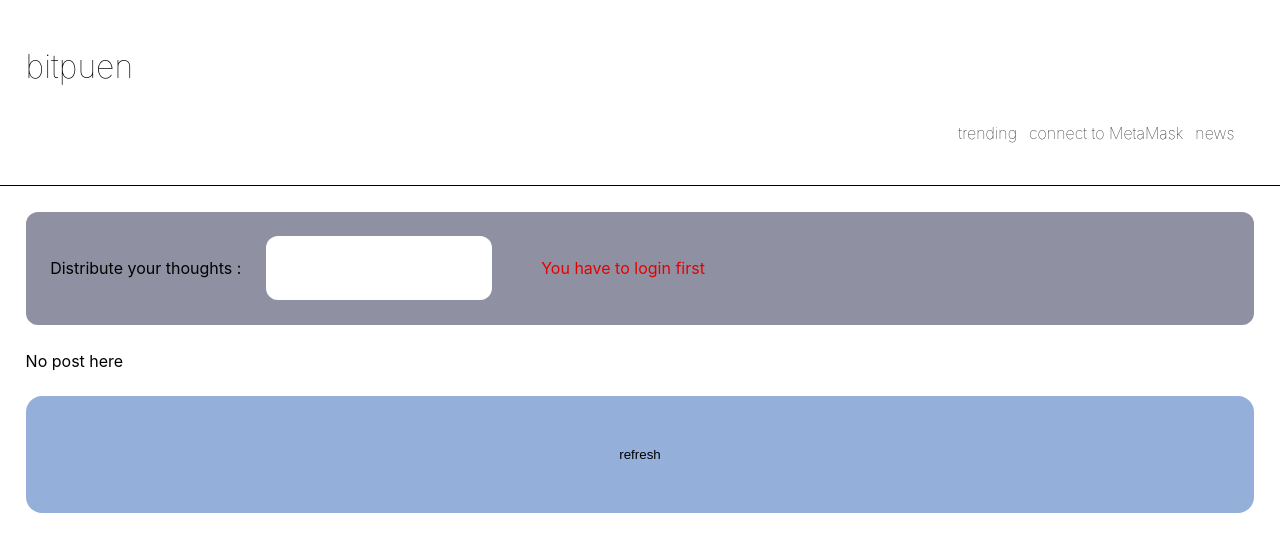
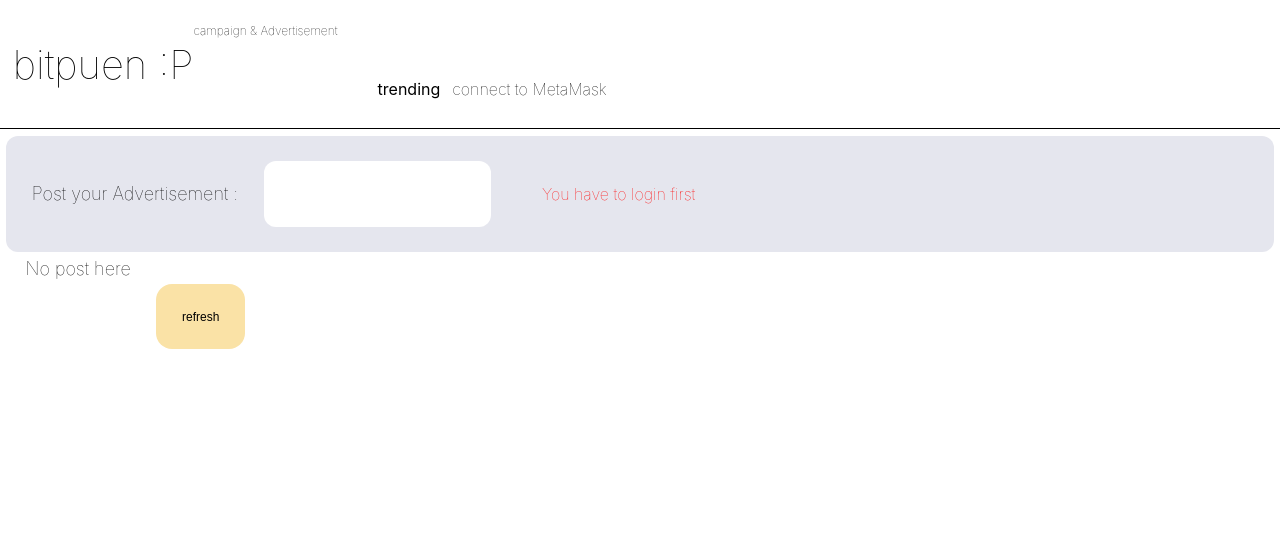
Before and after one commit to chusanapunn/Podduang, a React (Create React App) app in the folder bitpuennft/: page / in a window 1280 px wide. Shown: the top 552 px of the page. Built offline with nearby package versions, Linux system fonts and the light colour scheme.

Commit message:
functional v1 (no images, mid styling)

```diff
--- a/bitpuennft/src/App.js
+++ b/bitpuennft/src/App.js
@@ -30,14 +30,16 @@ function App() {
 
   return (
     <div>
-      <div className='container'>
+      <div className='header'>
       <h1 className='title'>
-                bitpuen
+                bitpuen :P
+
             </h1>
+            <h2 className='subtitle'>campaign & Advertisement</h2>
             <ul className="tab">
-                <li className="tabLink">trending</li>
+                <li className="tabLink" style={{fontWeight:"400"}}>trending</li>
                 <ConnectMetaMaskButton onUpdateAccount={(updateAccount)} onUpdateContract={(updateContract)}/>
-                <li className="tabLink">news</li>
+                {/* <li className="tabLink">news</li> */}
             </ul>
 
       </div>
--- a/bitpuennft/src/component/ConnectMetaMaskButton.js
+++ b/bitpuennft/src/component/ConnectMetaMaskButton.js
@@ -4,7 +4,7 @@ import './componentStyle.css'
 // import { ethers } from 'ethers/providers';
 import contractABI from '../abi.json';
 
-const contractAddress = '0xE6fc140E2ea10fa26adEf23594011492b877d3FB';
+const contractAddress = '0xf4eA6b918362Ead80F04E9AAba163dEaCAA0c90c';
 const { ethers } = require("ethers");
 
 const ConnectMetaMaskButton = ({onUpdateAccount,onUpdateContract})=>{
--- a/bitpuennft/src/component/PostCard.js
+++ b/bitpuennft/src/component/PostCard.js
@@ -1,31 +1,65 @@
-import React from 'react';
+import React,{useState,useEffect} from 'react';
 import './componentStyle.css';
 
-const PostCard = ({postList}) => {
-    // const [inputValue, setInputValue] = useState('');
+const PostCard = ({post,contract}) => {
+    const [vote, setVoteValue] = useState(0);
     // console.log('Submitted value:', inputValue,'. By Account: ',account);
-    // You can call your contract function or perform other actions
+    // const updateVote= useCallback(async ()=>{
+    //   try{
+    //     setVoteValue(post.degreeofappreciation);
 
+    //   }
+    //   catch(error){
+    //     console.error("Can't read vote value: ", error);
+    //   }
+    // },[post]);
+    useEffect(()=>{
+      try{
+        if(post){
+          setVoteValue(post.DegreeOfAppreciation.toString());
+          console.log("Updated vote value",vote);
+        }
+        }catch (err) {
+          console.error("No vote value or post yet:", err);
+        }
+    },[post,vote]);
     // async function displayPost(){
 
-    //     if (postList){
-    //         for (let i=0;i<postList.length;i++){
-    //         console.log("Check Post: ",postList[i].content);
+    //     if (post){
+    //         for (let i=0;i<post.length;i++){
+    //         console.log("Check Post: ",post[i].content);
     //         }
     //     }
     //     console.error("No Post Yet");
     // }
 
+    async function upVote(){
+      await contract.upVote(post.author,post.id,{gasLimit:120000});
+      console.log("Upvote Clicked!");
+    }
+    async function downVote(){
+      await contract.downVote(post.author,post.id,{gasLimit:120000});
+      console.log("DownVote Clicked!");
+    }
+
 
 
   return (
     <div className="PostCardContainer">
-        <label>{postList ? (postList.content):("No Post")} XXXX</label>
+        <label className="contentText">
+          {post.content}
 
-        <div>
-          <button className='button' > UpVote </button>
-          <button className='button' > DownVote </button>
-        </div>
+
+          </label>
+        <div className='postInfo'>
+          <button className='button' onClick={upVote}> UP Vote </button>
+          <label className="voteDisplay">{vote!==0
+          ?(vote)
+          :
+          (0)}
+          </label>
+          <button className='button' onClick={downVote}> DOWN Vote</button>
+          </div>
 
     </div>
   );
--- a/bitpuennft/src/component/PostDisplayer.js
+++ b/bitpuennft/src/component/PostDisplayer.js
@@ -1,4 +1,4 @@
-import React,{useState,useEffect} from 'react';
+import React,{useState,useEffect, useCallback} from 'react';
 import './componentStyle.css';
 import PostCard from './PostCard.js';
 
@@ -9,11 +9,10 @@ const PostDisplayer = ({contract}) => {
       const [postList, setPostList] = useState([]);
       const [showpost, setShowpost] = useState(false);
 
-      async function refreshPost(){
-        try{
-        if (contract){
+      const refreshPost = useCallback(async () => {
+        try {
+          if (contract) {
             const posts = await contract.getAllPost();
-
             if (posts.length > 0) {
               setShowpost(true);
               setPostList(posts);
@@ -28,16 +27,17 @@ const PostDisplayer = ({contract}) => {
         } catch (error) {
           console.error('Error refreshing posts:', error);
         }
-    }
+      }, [contract]);
 
     useEffect(()=>{
       refreshPost();
-    },[contract]);
+    },[contract,refreshPost]);
 
   return (
     <div className="PostDisplayerContainer">
       {showpost===true? (
-        <PostCard postList={postList}>XXX</PostCard>
+        postList.map((post)=>(
+        <PostCard post={post} contract={contract}></PostCard>))
         )
       :(
         <label className= 'label'>
--- a/bitpuennft/src/component/Poster.js
+++ b/bitpuennft/src/component/Poster.js
@@ -12,14 +12,14 @@ const Poster = ({account,contract}) => {
 
     console.log('Submitted value:', inputValue,'. By Account: ',account);
     // You can call your contract function or perform other actions
-    const post = await contract.createPost(inputValue);
+    const post = await contract.createPost(inputValue,{gasLimit:150000});
     console.log("Check post :", post);
   };
 
   return (
     <div className="posterContainer">
     <label className= 'label' >
-      Distribute your thoughts :
+      Post your Advertisement :
     </label><input
             className='input'
             type="text"
--- a/bitpuennft/src/component/componentStyle.css
+++ b/bitpuennft/src/component/componentStyle.css
@@ -1,58 +1,70 @@
 :root{
-    --ColorA: #DCEDFF;
-    --ColorB: #94B0DA;
-    --ColorC: #8F91A2;
-    --ColorD: #505A5B;
+    --ColorA: rgb(251, 253, 226);
+    --ColorB: #fae2a6;
+    --ColorC: #e5e6ee;
+    --ColorD: #4e5758;
     --ColorE: #343F3E;
 
 }
 
-.container{
-    display: flex;
-    flex-direction: column;
+.header{
+    display:flex;
+    flex-direction: row;
     /* align-items: center; */
-    padding: 2%;
+    padding: 1%;
     flex:1;
     background-color: white;
     border-bottom: 1px solid;
 }
 .posterContainer{
-    margin: 2%;
+    margin: .5%;
     border-radius:12px;
     display: flex;
     align-items: center;
     background-color: var(--ColorC);
 }
 .PostDisplayerContainer{
-    display: grid;
+    display: flex;
 }
 .PostCardContainer{
-    padding:2%;
-    margin: 2%;
-    height: 30%;
-    width: 30%;
+    padding:1%;
+    margin: 1%;
     border-radius:12px;
     display: flex;
+    flex-direction: column;
     align-items: center;
     background-color: var(--ColorC);
 }
 .label{
     color:  black;
     padding-left: 2%;
-    font-size: 12;
+    font-size: 18px;
+    font-weight: 100;
 
 }
+.contentText{
+    color:  black;
+    padding-left: 2%;
+    font-size: 16x;
+    font-weight: 100;
+}
 .errText{
-    color: rgb(229, 0, 0);
+    color: rgb(255, 0, 0);
     padding-left: 2%;
-    font-size: 12;
+    font-weight: 100;
 }
 .title{
+    display:flex;
     align-self: flex-start;
     color: black;
     font-weight: 100;
-    font-size: 48;
+    font-size: 5vh;
 }
+.subtitle{
+    font-weight: 100;
+    font-size: 1.5vh;
+}
+
 .tab{
     list-style-type: none;
     display:flex;
@@ -62,9 +74,8 @@
     justify-content: right;
     cursor: pointer;
 }
-a:active{
-    font-weight: bold;
-}
+
+
 .tabLink{
     padding-right:12px;
     font-weight: 100;
@@ -78,7 +89,7 @@ a:active{
     border: 2px;
 }
 .button {
-    padding: 4%;
+    padding: 2%;
     margin:2%;
     background-color: var(--ColorB);
     color: black;
@@ -87,4 +98,22 @@ a:active{
     cursor: pointer;
     font-weight:100;
     float:right;
+    font-size: 12px;
 }
+.button:hover{
+    background-color:var(--ColorD);
+}
+
+
+.postInfo{
+    background-color: var(--ColorD);
+    border-radius: 12px;
+    margin:2%;
+    padding:2%;
+}
+
+.voteDisplay{
+    color:white;
+    padding: 2%;
+
+}
```
Lines whose indentation alone changed are shown as unchanged.
